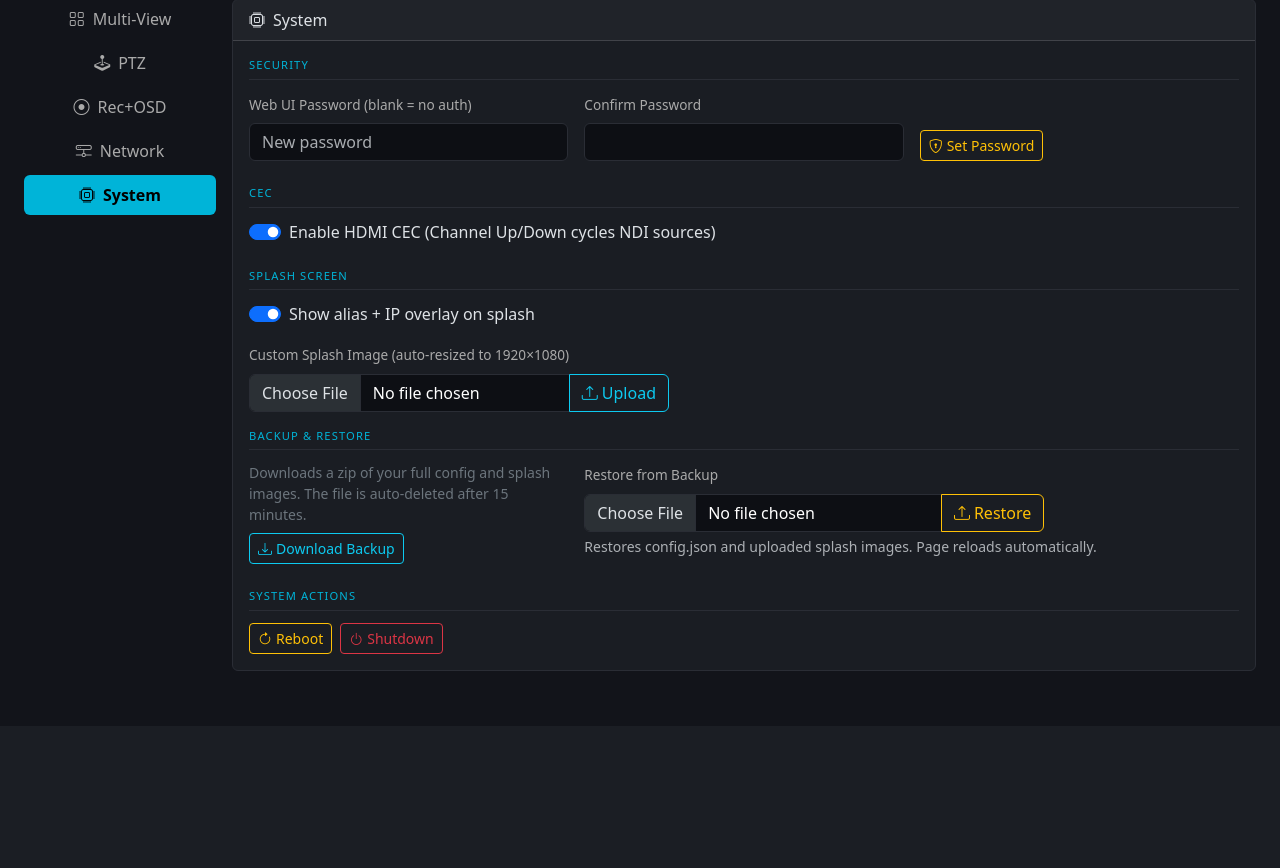
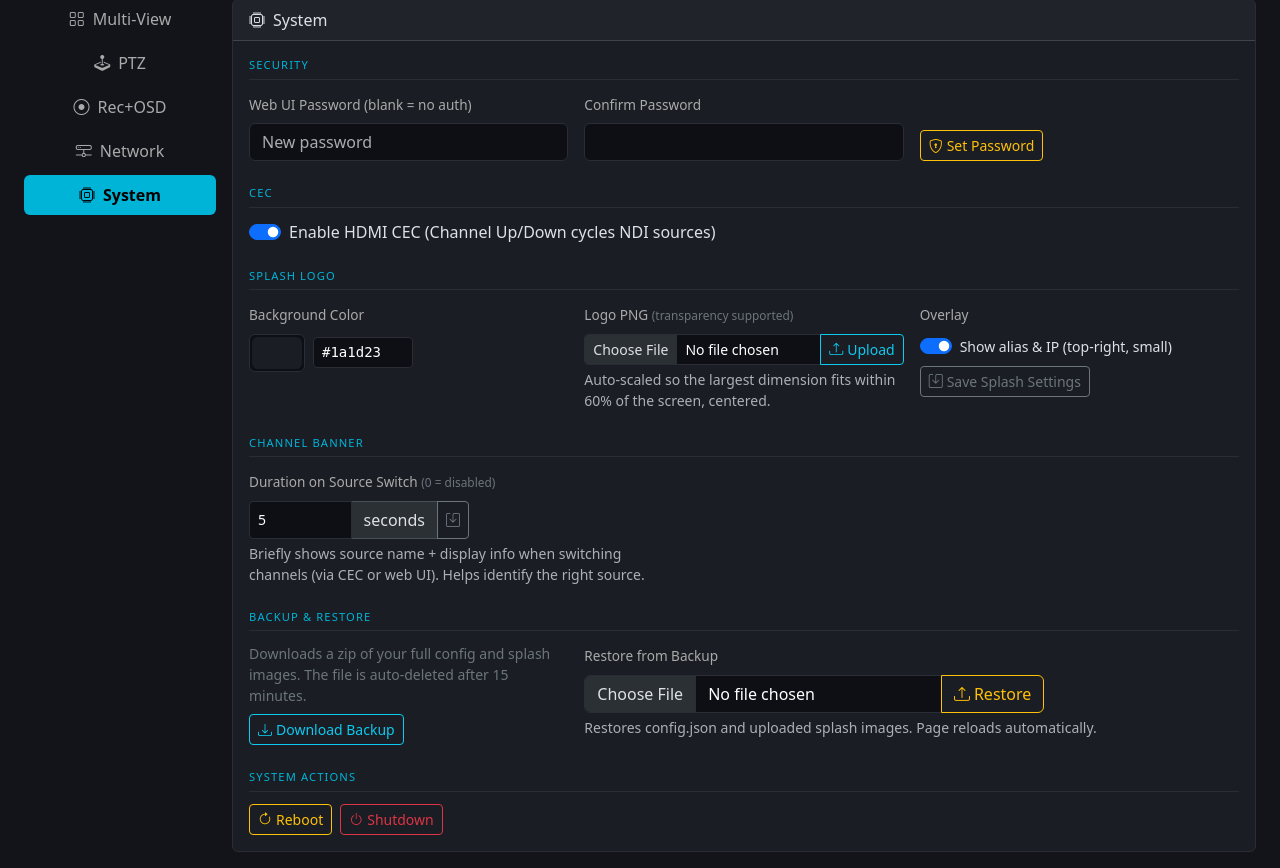
Before and after one commit to markfen88/NDIMon-R, a Flask app: page /settings in a window 1280 px wide, after a click on "System". Shown: the part 74-942 px from the top of the page. Before the commit the page ends 745 px from the top, so only its background shows below. Run offline with Flask 3, Linux system fonts and the light colour scheme; parts of the project's set-up code (start-up, migrations or seed data) failed here and were passed over; some libraries are stand-ins or nearby versions.

Commit message:
feat: splash logo with bg color, channel banner on source switch
Splash:
- PIL generates splash PNG from solid bg_color + centered logo (PNG with alpha)
- Logo auto-scaled: largest dimension fits within 60% of screen, never upscaled
- imagefreeze holds decoded frame as a live stream (fixes immediate EOS)
- Alias/IP overlay moved to top-right, font shrunk 3× (32pt → 11pt)
- /api/splash/upload now accepts PNG only, preserves alpha channel
- /api/splash/settings saves bg_color and show_overlay, refreshes idle displays
- Settings > System tab: color picker + hex input synced, logo upload, overlay toggle

Channel banner:
- On manual source select (web UI or CEC), pipeline starts with large centered
  textoverlay showing: source name | display name | resolution
- After banner_duration seconds (default 5, 0=off), restarts clean without overlay
- banner_duration configurable in Settings > System > Channel Banner
- Auto-recovery restarts never trigger the banner

Co-Authored-By: Claude Sonnet 4.6 <noreply@anthropic.com>

```diff
--- a/app.py
+++ b/app.py
@@ -94,6 +94,40 @@ def get_system_uptime():
         return str(timedelta(seconds=int(secs)))
     except Exception:
         return "N/A"
+
+# ── Splash Image Generator ───────────────────────────────────────────────────
+def _generate_splash_image(cfg, display_w=1920, display_h=1080):
+    """Compose splash PNG: solid color background + centered logo (PNG with alpha)."""
+    splash_cfg = cfg.get("splash", {})
+    bg_raw = splash_cfg.get("bg_color", "#1a1d23").lstrip("#")
+    try:
+        bg_color = tuple(int(bg_raw[i:i+2], 16) for i in (0, 2, 4))
+    except Exception:
+        bg_color = (26, 29, 35)
+
+    img = Image.new("RGB", (display_w, display_h), bg_color)
+
+    logo_path = splash_cfg.get("logo", "")
+    if logo_path and Path(logo_path).exists():
+        try:
+            logo = Image.open(logo_path).convert("RGBA")
+            lw, lh = logo.size
+            # Scale so the LARGEST dimension fits within 60% of the screen
+            max_w = int(display_w * 0.6)
+            max_h = int(display_h * 0.6)
+            scale = min(max_w / lw, max_h / lh, 1.0)  # never upscale
+            new_w = max(1, int(lw * scale))
+            new_h = max(1, int(lh * scale))
+            logo = logo.resize((new_w, new_h), Image.LANCZOS)
+            x = (display_w - new_w) // 2
+            y = (display_h - new_h) // 2
+            img.paste(logo, (x, y), logo)
+        except Exception as e:
+            log.warning(f"Splash logo load failed: {e}")
+
+    out = STATIC_DIR / "splash_generated.png"
+    img.save(str(out), "PNG")
+    return str(out)
 
 # ── Backup / Restore ─────────────────────────────────────────────────────────
 def _cleanup_old_backups():
@@ -448,7 +482,7 @@ class PipelineManager:
             pass
         return modes or ["1920x1080@60.00", "1280x720@60.00"]
 
-    def _build_pipeline(self, source, display, cfg_disp, chroma, scaling, resolution, framerate, osd=False):
+    def _build_pipeline(self, source, display, cfg_disp, chroma, scaling, resolution, framerate, osd=False, banner_text=None):
         """Build gst-launch-1.0 command for NDI → HDMI."""
         connector = display["id"]
         scale_w, scale_h = 1920, 1080
@@ -528,9 +562,14 @@ class PipelineManager:
 
             video_pipe = f"{scale_pipe} ! videoconvert ! {final_fmt}"
 
-        # OSD overlay
+        # OSD / channel banner overlay
         osd_pipe = ""
-        if osd:
+        if banner_text:
+            # Channel info banner: shown briefly on source switch, dismissed by restart
+            safe = banner_text.replace('"', "'")
+            osd_pipe = (f'textoverlay text="{safe}" valignment=center halignment=center '
+                        f'font-desc="Sans Bold 52" shaded-background=true ! ')
+        elif osd:
             ip = get_ip()
             osd_text = f"{source} | {ip}:8080"
             osd_pipe = (f'textoverlay text="{osd_text}" valignment=top halignment=center '
@@ -558,36 +597,38 @@ class PipelineManager:
         )
         return pipeline
 
-    def _build_splash(self, display, image_path=None):
-        """Build splash screen pipeline."""
-        connector  = display["id"]
+    def _build_splash(self, display, cfg=None):
+        """Build splash pipeline: PIL-generated PNG (logo + bg color) + small top-right overlay."""
+        connector   = display["id"]
         bus_id_part = f"bus-id={self.kmssink_bus_id} " if self.kmssink_bus_id else ""
-        cfg        = load_config()
-        alias      = cfg["ndi"]["alias"]
-        ip         = get_ip()
-        overlay    = f"{alias}  |  {ip}:8080"
+        if cfg is None:
+            cfg = load_config()
+        alias       = cfg["ndi"]["alias"]
+        ip          = get_ip()
 
-        if image_path and Path(image_path).exists():
-            src = f'filesrc location="{image_path}" ! decodebin'
-        else:
-            src = f'videotestsrc pattern=black'
+        splash_img  = _generate_splash_image(cfg)
+        # imagefreeze holds the single decoded PNG frame as a live infinite stream
+        src         = f'filesrc location="{splash_img}" ! pngdec ! imagefreeze ! videoconvert'
+        fmt_part    = "video/x-raw,format=BGRx,width=1920,height=1080" if self.board == "rk3588" \
+                      else "video/x-raw,width=1920,height=1080"
+        sink        = f"kmssink {bus_id_part}connector-id={connector} sync=false"
 
-        fmt_part = "video/x-raw,format=BGRx,width=1920,height=1080" if self.board == "rk3588" \
-                   else "video/x-raw,width=1920,height=1080"
-
-        sink = f"kmssink {bus_id_part}connector-id={connector} sync=false"
+        overlay_pipe = ""
+        if cfg["splash"].get("show_overlay", True):
+            label        = f"{alias}  {ip}:8080"
+            overlay_pipe = (f'textoverlay text="{label}" valignment=top halignment=right '
+                            f'font-desc="Sans Bold 11" shaded-background=true ! ')
 
         pipeline = (
             f"gst-launch-1.0 -e "
-            f"{src} ! videoconvert ! videoscale ! "
+            f"{src} ! videoscale ! "
             f"{fmt_part} ! "
-            f'textoverlay text="{overlay}" valignment=bottom halignment=center '
-            f'font-desc="Sans Bold 32" shaded-background=true ! '
+            f"{overlay_pipe}"
             f"{sink}"
         )
         return pipeline
 
-    def start_stream(self, display_name, source, cfg_disp=None):
+    def start_stream(self, display_name, source, cfg_disp=None, show_banner=False):
         cfg = load_config()
         if cfg_disp is None:
             cfg_disp = cfg["displays"].get(display_name, {})
@@ -620,12 +661,12 @@ class PipelineManager:
             return False
         try:
             return self._start_stream_locked(display_name, source, display, cfg_disp, chroma,
-                                             scaling, resolution, framerate, osd, cfg)
+                                             scaling, resolution, framerate, osd, cfg, show_banner)
         finally:
             disp_lock.release()
 
     def _start_stream_locked(self, display_name, source, display, cfg_disp, chroma,
-                              scaling, resolution, framerate, osd, cfg):
+                              scaling, resolution, framerate, osd, cfg, show_banner=False):
         """Inner start_stream — called only while the per-display start lock is held."""
         # Kill existing stream, splash, and any orphaned NDI gst-launch processes.
         with self.lock:
@@ -635,7 +676,15 @@ class PipelineManager:
         subprocess.run(["pkill", "-TERM", "-f", "gst-launch-1.0.*ndisrc"], check=False)
         time.sleep(0.3)  # let killed processes actually exit
 
-        cmd = self._build_pipeline(source, display, cfg_disp, chroma, scaling, resolution, framerate, osd)
+        # Build channel info banner text if requested
+        banner_duration = cfg["video"].get("banner_duration", 5) if show_banner else 0
+        banner_text = None
+        if banner_duration > 0:
+            res_label = resolution if resolution and resolution != "auto" else "auto"
+            banner_text = f"{source}  |  {display_name}  |  {res_label}"
+
+        cmd = self._build_pipeline(source, display, cfg_disp, chroma, scaling, resolution, framerate, osd,
+                                   banner_text=banner_text)
         log.info(f"Starting pipeline: {cmd}")
         try:
             proc = subprocess.Popen(cmd, shell=True, preexec_fn=os.setsid,
@@ -644,18 +693,21 @@ class PipelineManager:
                 self.pipelines[display_name] = {
                     "proc": proc, "source": source,
                     "start_time": time.time(), "pid": proc.pid, "cmd": cmd,
-                    "in_caps": None,
+                    "in_caps": None, "has_banner": banner_text is not None,
                 }
             threading.Thread(target=self._stderr_reader, args=(display_name, proc),
                              daemon=True).start()
-            # OSD auto-dismiss
-            if osd:
-                osd_timeout = cfg["video"].get("osd_timeout", 8)
-                def dismiss_osd():
-                    time.sleep(osd_timeout)
-                    # Would need proper overlay toggle — log for now
-                    log.info(f"OSD dismissed after {osd_timeout}s on {display_name}")
-                threading.Thread(target=dismiss_osd, daemon=True).start()
+            # Channel banner dismiss: restart clean pipeline after banner_duration seconds
+            if banner_duration > 0:
+                def _dismiss_banner(dname=display_name, src=source, dur=banner_duration):
+                    time.sleep(dur)
+                    with self.lock:
+                        info = self.pipelines.get(dname)
+                        if not info or info.get("source") != src or not info.get("has_banner"):
+                            return  # source changed or already clean
+                    log.info(f"Channel banner dismissed on {dname}, restarting clean")
+                    self.start_stream(dname, src, show_banner=False)
+                threading.Thread(target=_dismiss_banner, daemon=True).start()
             # Save last source
             cfg["displays"][display_name]["source"] = source
             cfg["displays"][display_name].pop("paused", None)
@@ -685,14 +737,14 @@ class PipelineManager:
         if show_splash_after:
             self.show_splash(display_name)
 
-    def show_splash(self, display_name):
+    def show_splash(self, display_name, cfg=None):
         self.stop_splash(display_name)
-        cfg        = load_config()
-        img        = cfg["splash"].get("custom_image", "")
-        display    = next((d for d in self.displays if d["name"] == display_name), None)
+        if cfg is None:
+            cfg = load_config()
+        display = next((d for d in self.displays if d["name"] == display_name), None)
         if not display:
             return
-        cmd = self._build_splash(display, img if img else None)
+        cmd = self._build_splash(display, cfg)
         try:
             proc = subprocess.Popen(cmd, shell=True, preexec_fn=os.setsid, env=os.environ.copy())
             with self.lock:
@@ -892,7 +944,7 @@ def cec_listener_thread():
             current = d_cfg.get("source", "")
             idx = sources.index(current) if current in sources else -1
             next_src = sources[(idx + direction) % len(sources)]
-            pipeline_mgr.start_stream(disp_name, next_src)
+            pipeline_mgr.start_stream(disp_name, next_src, show_banner=True)
 
     _cec_status = "error: cec-client exited"
     log.warning("CEC: cec-client process exited")
@@ -1012,7 +1064,7 @@ def api_stream_select():
     _pipeline_backoff.pop(display, None)
     _pipeline_failures.pop(display, None)
     if source:
-        ok_flag = pipeline_mgr.start_stream(display, source)
+        ok_flag = pipeline_mgr.start_stream(display, source, show_banner=True)
     else:
         pipeline_mgr.stop_stream(display)
         ok_flag = True
@@ -1054,24 +1106,48 @@ def api_config_section():
 @app.route("/api/splash/upload", methods=["POST"])
 @require_auth
 def api_splash_upload():
+    """Upload a PNG logo for the splash screen. Alpha channel preserved; stored raw."""
     if "file" not in request.files:
         return jsonify({"ok": False, "error": "No file"}), 400
-    f       = request.files["file"]
-    outpath = UPLOAD_DIR / "splash.jpg"
-    img     = Image.open(f)
-    img     = img.convert("RGB")
-    img     = img.resize((1920, 1080), Image.LANCZOS)
-    img.save(str(outpath), "JPEG", quality=95)
-    cfg     = load_config()
-    cfg["splash"]["custom_image"] = str(outpath)
+    f = request.files["file"]
+    if not f.filename.lower().endswith(".png"):
+        return jsonify({"ok": False, "error": "Only PNG files are supported (alpha channel required)"}), 400
+    UPLOAD_DIR.mkdir(parents=True, exist_ok=True)
+    outpath = UPLOAD_DIR / "logo.png"
+    try:
+        img = Image.open(f).convert("RGBA")  # preserve alpha
+        img.save(str(outpath), "PNG")
+    except Exception as e:
+        return jsonify({"ok": False, "error": str(e)}), 500
+    cfg = load_config()
+    cfg["splash"]["logo"] = str(outpath)
     save_config(cfg)
-    # Refresh splash on all idle displays
+    _refresh_idle_splashes(cfg)
+    return jsonify({"ok": True, "path": str(outpath)})
+
+@app.route("/api/splash/settings", methods=["POST"])
+@require_auth
+def api_splash_settings():
+    """Save splash bg_color and show_overlay."""
+    data = request.get_json()
+    cfg  = load_config()
+    if "bg_color" in data:
+        cfg["splash"]["bg_color"]    = data["bg_color"]
+    if "show_overlay" in data:
+        cfg["splash"]["show_overlay"] = bool(data["show_overlay"])
+    save_config(cfg)
+    _refresh_idle_splashes(cfg)
+    return jsonify({"ok": True})
+
+def _refresh_idle_splashes(cfg=None):
+    """Regenerate and display splash on all idle displays."""
+    if cfg is None:
+        cfg = load_config()
     for d in pipeline_mgr.displays:
         with pipeline_mgr.lock:
             active = d["name"] in pipeline_mgr.pipelines
         if not active:
-            pipeline_mgr.show_splash(d["name"])
-    return jsonify({"ok": True, "path": str(outpath)})
+            pipeline_mgr.show_splash(d["name"], cfg)
 
 @app.route("/api/network/apply", methods=["POST"])
 @require_auth
--- a/templates/settings.html
+++ b/templates/settings.html
@@ -223,20 +223,51 @@
                 <input class="form-check-input" type="checkbox" id="cec-enabled" {{ 'checked' if cfg.cec.enabled }}>
                 <label class="form-check-label">Enable HDMI CEC (Channel Up/Down cycles NDI sources)</label>
               </div>
-              <div class="section-title">Splash Screen</div>
-              <div class="form-check form-switch mb-3">
-                <input class="form-check-input" type="checkbox" id="splash-overlay" {{ 'checked' if cfg.splash.show_overlay }}>
-                <label class="form-check-label">Show alias + IP overlay on splash</label>
+              <div class="section-title">Splash Logo</div>
+              <div class="row g-3 mb-4">
+                <div class="col-md-4">
+                  <label class="form-label">Background Color</label>
+                  <div class="d-flex align-items-center gap-2">
+                    <input type="color" class="form-control form-control-color" id="splash-bgcolor"
+                           value="{{ cfg.splash.get('bg_color','#1a1d23') }}" style="width:56px;height:38px;padding:2px">
+                    <input type="text" class="form-control form-control-sm" id="splash-bgcolor-hex"
+                           value="{{ cfg.splash.get('bg_color','#1a1d23') }}" style="max-width:100px;font-family:monospace">
+                  </div>
+                </div>
+                <div class="col-md-4">
+                  <label class="form-label">Logo PNG <span class="text-secondary small">(transparency supported)</span></label>
+                  <div class="input-group">
+                    <input type="file" class="form-control form-control-sm" id="splash-file" accept=".png">
+                    <button class="btn btn-outline-info btn-sm" onclick="uploadSplash()"><i class="bi bi-upload me-1"></i>Upload</button>
+                  </div>
+                  {% if cfg.splash.get('logo') %}
+                  <div class="form-text text-success mt-1"><i class="bi bi-check-circle me-1"></i>{{ cfg.splash.logo.split('/')[-1] }}</div>
+                  {% endif %}
+                  <div class="form-text">Auto-scaled so the largest dimension fits within 60% of the screen, centered.</div>
+                </div>
+                <div class="col-md-4">
+                  <label class="form-label">Overlay</label>
+                  <div class="form-check form-switch mb-2">
+                    <input class="form-check-input" type="checkbox" id="splash-overlay" {{ 'checked' if cfg.splash.show_overlay }}>
+                    <label class="form-check-label small">Show alias &amp; IP (top-right, small)</label>
+                  </div>
+                  <button class="btn btn-sm btn-outline-secondary" onclick="saveSplashSettings()">
+                    <i class="bi bi-save me-1"></i>Save Splash Settings
+                  </button>
+                </div>
               </div>
-              <div class="mb-3">
-                <label class="form-label">Custom Splash Image (auto-resized to 1920×1080)</label>
-                <div class="input-group" style="max-width:420px">
-                  <input type="file" class="form-control" id="splash-file" accept="image/*">
-                  <button class="btn btn-outline-info" onclick="uploadSplash()"><i class="bi bi-upload me-1"></i>Upload</button>
+              <div class="section-title">Channel Banner</div>
+              <div class="row g-3 mb-4">
+                <div class="col-md-5">
+                  <label class="form-label">Duration on Source Switch <span class="text-secondary small">(0 = disabled)</span></label>
+                  <div class="input-group" style="max-width:220px">
+                    <input type="number" class="form-control form-control-sm" id="banner-duration"
+                           value="{{ cfg.video.get('banner_duration', 5) }}" min="0" max="30">
+                    <span class="input-group-text small">seconds</span>
+                    <button class="btn btn-outline-secondary btn-sm" onclick="saveBannerDuration()"><i class="bi bi-save"></i></button>
+                  </div>
+                  <div class="form-text">Briefly shows source name + display info when switching channels (via CEC or web UI). Helps identify the right source.</div>
                 </div>
-                {% if cfg.splash.custom_image %}
-                <div class="form-text text-success mt-1"><i class="bi bi-check-circle me-1"></i>{{ cfg.splash.custom_image }}</div>
-                {% endif %}
               </div>
               <div class="section-title">Backup &amp; Restore</div>
               <div class="row g-3 mb-4">
@@ -340,11 +371,24 @@ async function sysAction(action) {
 }
 async function uploadSplash() {
   const fi = document.getElementById('splash-file');
-  if (!fi.files.length) { showToast('Select a file first', 'warning'); return; }
+  if (!fi.files.length) { showToast('Select a PNG file first', 'warning'); return; }
   const fd = new FormData(); fd.append('file', fi.files[0]);
   const r  = await fetch('/api/splash/upload', {method:'POST', body: fd});
   const d  = await r.json();
-  showToast(d.ok ? 'Splash uploaded & resized to 1080p' : ('Error: '+d.error), d.ok ? 'success' : 'danger');
+  showToast(d.ok ? 'Logo uploaded — splash updated on idle displays' : ('Error: '+d.error), d.ok ? 'success' : 'danger');
+}
+async function saveSplashSettings() {
+  const color   = document.getElementById('splash-bgcolor').value;
+  const overlay = document.getElementById('splash-overlay').checked;
+  const d = await post('/api/splash/settings', {bg_color: color, show_overlay: overlay});
+  showToast(d.ok ? 'Splash settings saved' : 'Save failed', d.ok ? 'success' : 'danger');
+}
+async function saveBannerDuration() {
+  const dur = parseInt(document.getElementById('banner-duration').value) || 0;
+  const cfg = await (await fetch('/api/config')).json();
+  cfg.video.banner_duration = dur;
+  const d = await post('/api/config', cfg);
+  showToast(d.ok ? `Banner duration set to ${dur}s` : 'Save failed', d.ok ? 'success' : 'danger');
 }
 async function restoreBackup() {
   const fi = document.getElementById('restore-file');
@@ -364,6 +408,17 @@ async function restoreBackup() {
   } catch(e) { showToast('Restore error: ' + e, 'danger'); }
 }
 function ptz(action) { showToast('PTZ: '+action, 'info'); }
+// Sync color picker ↔ hex text field
+document.addEventListener('DOMContentLoaded', () => {
+  const picker = document.getElementById('splash-bgcolor');
+  const hex    = document.getElementById('splash-bgcolor-hex');
+  if (picker && hex) {
+    picker.addEventListener('input', () => { hex.value = picker.value; });
+    hex.addEventListener('input',   () => {
+      if (/^#[0-9a-fA-F]{6}$/.test(hex.value)) picker.value = hex.value;
+    });
+  }
+});
 function toggleStaticFields() {
   document.getElementById('static-fields').style.display = document.getElementById('net-mode').value==='static' ? '' : 'none';
 }
```
